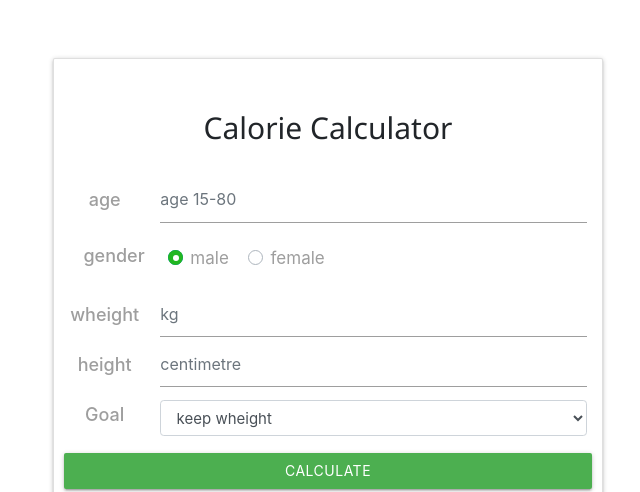
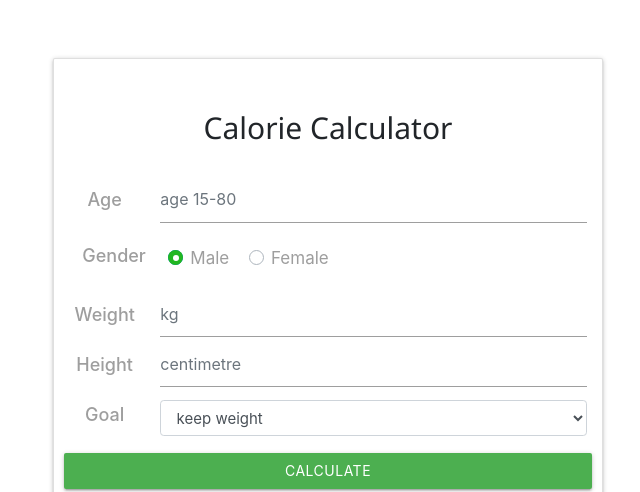
Before and after one commit to bero285/Calorie-Calculator, a plain HTML site: page index.html in a window 1280 px wide. Shown: the top 492 px of the page, 312-952 px from the left. Drawn offline with nearby package versions, Linux system fonts and the light colour scheme.

Commit message:
little change commit

```diff
--- a/index.html
+++ b/index.html
@@ -54,7 +54,7 @@
             <h1 class="heading">Calorie Calculator</h1>
             <form id="calorie-form">
               <div class="calc-row">
-                <label for="age" class="calc-label">age</label>
+                <label for="age" class="calc-label">Age</label>
                 <div class="col-sm-10">
                   <input
                     type="number"
@@ -67,7 +67,7 @@
 
               <fieldset class="form-group">
                 <div class="calc-row calc-label-resp">
-                  <label class="calc-label">gender</label>
+                  <label class="calc-label">Gender</label>
                   <div class="col-sm-10" id="form-radio">
                     <div
                       class="custom-control custom-radio custom-control-inline"
@@ -80,7 +80,7 @@
                         checked="checked"
                       />
                       <label class="custom-control-label" for="male"
-                        >male</label
+                        >Male</label
                       >
                     </div>
                     <div
@@ -93,7 +93,7 @@
                         class="custom-control-input"
                       />
                       <label class="custom-control-label" for="female"
-                        >female</label
+                        >Female</label
                       >
                     </div>
                   </div>
@@ -101,7 +101,7 @@
               </fieldset>
 
               <div class="calc-row">
-                <label for="weight" class="calc-label">wheight</label>
+                <label for="weight" class="calc-label">Weight</label>
                 <div class="col-sm-10">
                   <input
                     type="number"
@@ -113,7 +113,7 @@
               </div>
 
               <div class="calc-row">
-                <label for="height" class="calc-label">height</label>
+                <label for="height" class="calc-label">Height</label>
                 <div class="col-sm-10">
                   <input
                     type="number"
@@ -128,9 +128,9 @@
                 <label class="calc-label">Goal</label>
                 <div class="col-sm-10">
                   <select class="form-control" id="list">
-                    <option selected value="1">keep wheight</option>
-                    <option value="2">decrease wheight</option>
-                    <option value="3">increase wheight</option>
+                    <option selected value="1">keep weight</option>
+                    <option value="2">decrease weight</option>
+                    <option value="3">increase weight</option>
                   </select>
                 </div>
               </div>
```
